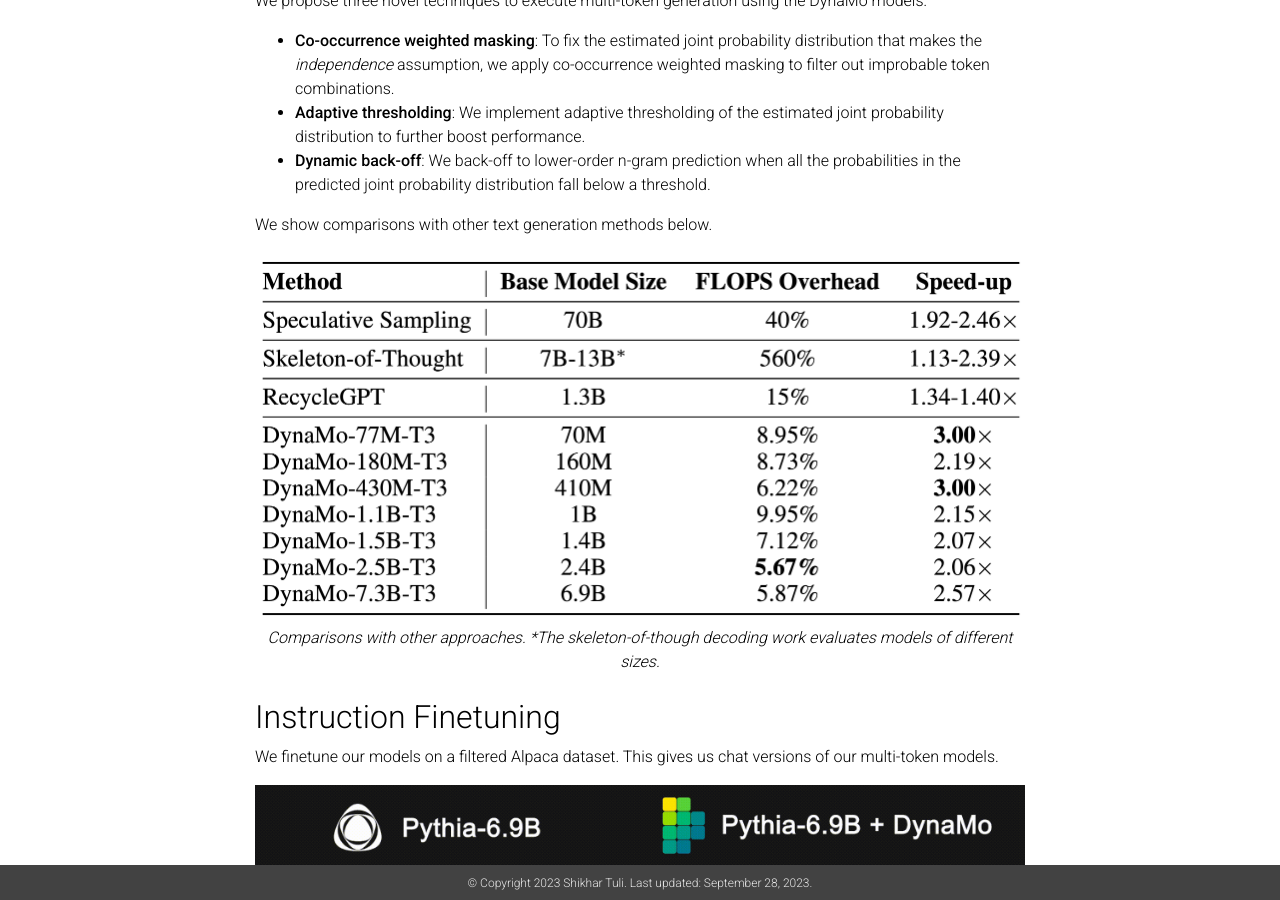
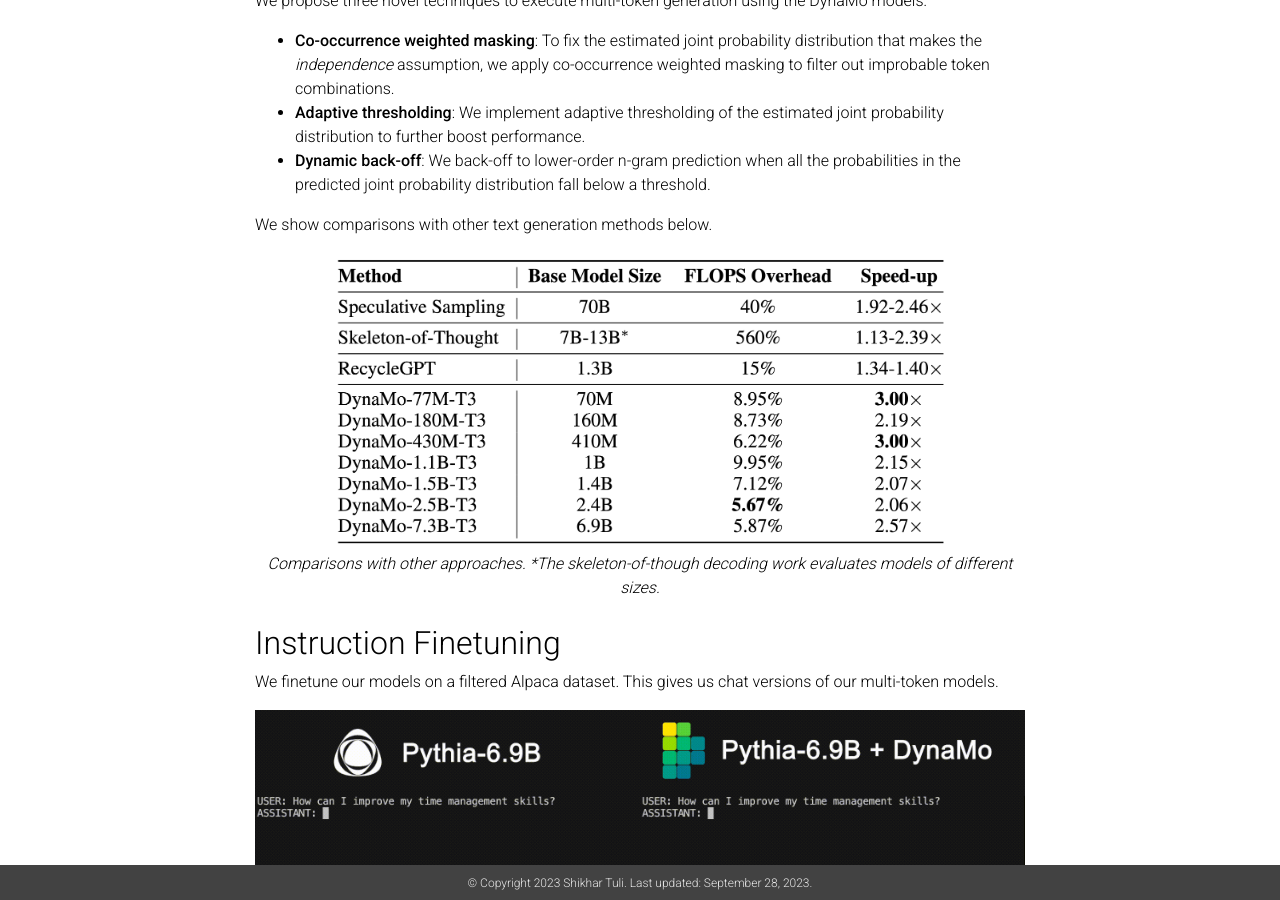
Before and after one commit to shikhartuli/shikhartuli.github.io, a Jekyll site: the page built from _pages/dynamo.md, in a window 1280 px wide and 900 px high, scrolled down 1449 px. Built offline with Jekyll 4.4.1, drawn with Linux system fonts in a browser that asks for light colours; nearby versions of some CDN libraries; a style sheet for code colours, icons or effects is not loaded.

Commit message:
Updated DynaMo

```diff
--- a/_pages/dynamo.md
+++ b/_pages/dynamo.md
@@ -68,7 +68,7 @@ We propose three novel techniques to execute multi-token generation using the Dy
 We show comparisons with other text generation methods below.
 
 <div align="center">
-  <img src="{{ site.baseurl }}/assets/img/dynamo_comparisons.png" alt="DynaMo Comparisons" width="100%" />
+  <img src="{{ site.baseurl }}/assets/img/dynamo_comparisons.png" alt="DynaMo Comparisons" width="80%" />
   <br>
   <div align="center" width="80%">
     <em>Comparisons with other approaches. *The skeleton-of-though decoding work evaluates models of different sizes.</em>
```
